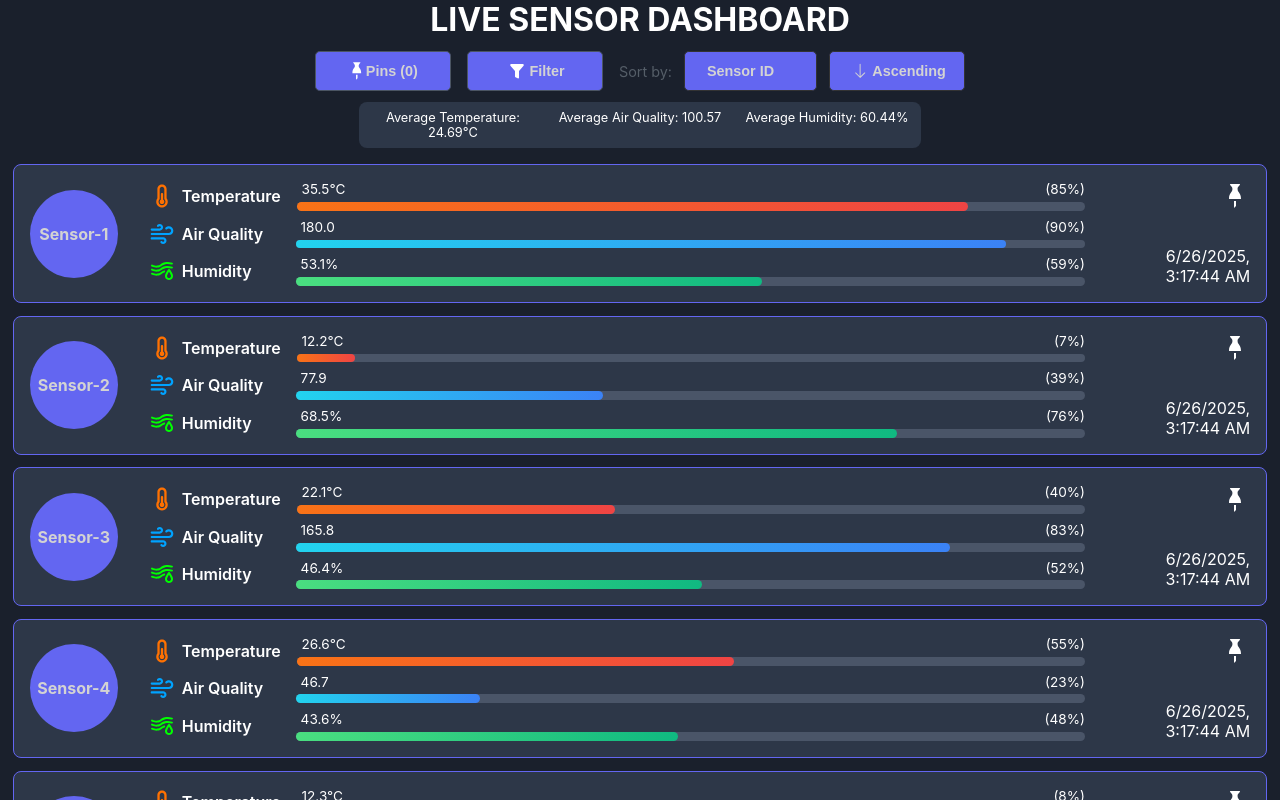
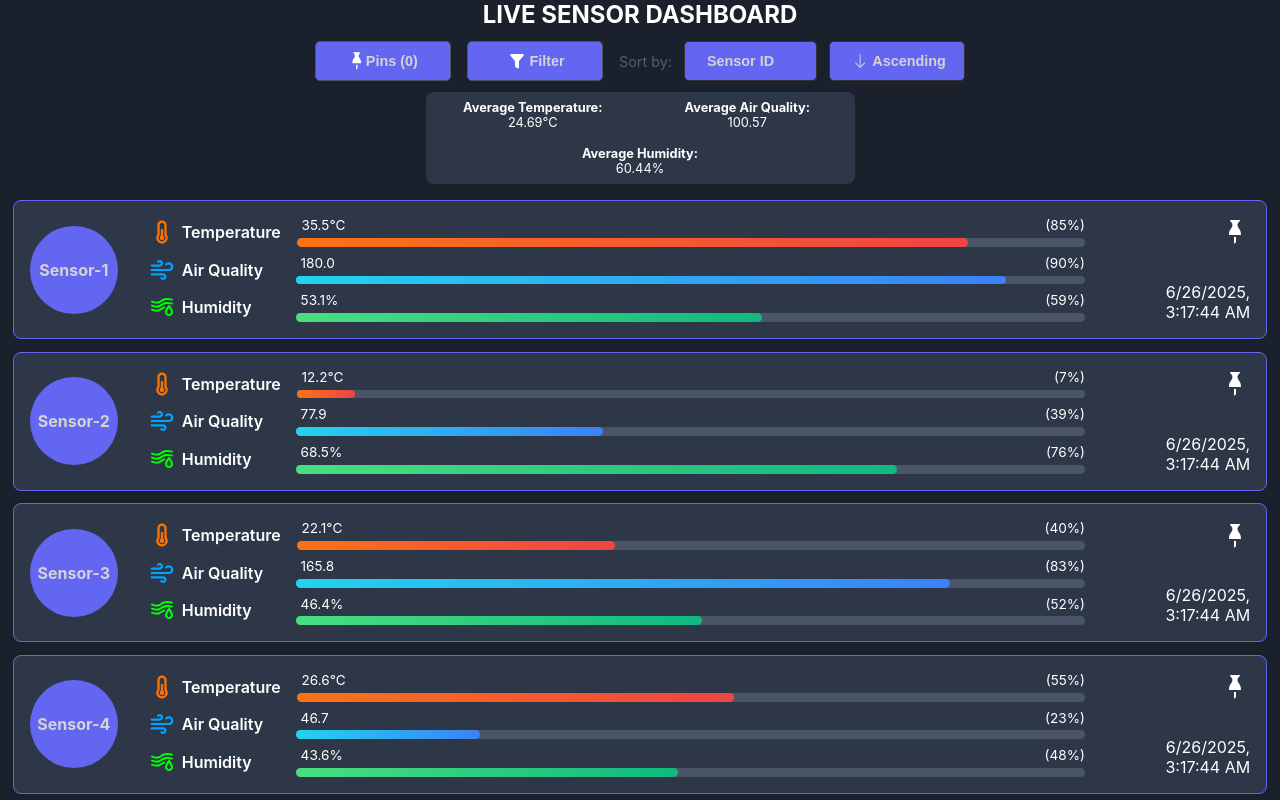
Before and after one commit to surysaroch/dashboard, a React (Vite) app: page / in a window 1280 px wide. Shown: the top 800 px of the page. Built offline with nearby package versions, Linux system fonts and the light colour scheme.

Commit message:
quick changes

```diff
--- a/src/components/Dashboard.tsx
+++ b/src/components/Dashboard.tsx
@@ -123,12 +123,12 @@ const Dashboard: React.FC = () => {
     const count = processData.length;
     const avgTemp = count ? tempSum / count : 0;
     const avgHumidity = count ? humiditySum / count : 0;
-    const avgAqi = count ? aqiSum / count : 0;
+    const avgAq = count ? aqiSum / count : 0;
 
     return {
       avgTemp,
       avgHumidity,
-      avgAqi
+      avgAq
     };
   }, [processData]);
 
@@ -148,9 +148,9 @@ const Dashboard: React.FC = () => {
             </div>
             </div>
             <div className="summary-stats">
-              <p>Average Temperature: {summary.avgTemp.toFixed(2)}°C</p>
-              <p>Average Air Quality: {summary.avgAqi.toFixed(2)}</p>
-              <p>Average Humidity: {summary.avgHumidity.toFixed(2)}%</p>
+              <p><p style={{fontWeight:'bold'}}>Average Temperature:</p> {summary.avgTemp.toFixed(2)}°C</p>
+              <p><p style={{fontWeight:'bold'}}>Average Air Quality:</p>  {summary.avgAq.toFixed(2)}</p>
+              <p><p style={{fontWeight:'bold'}}>Average Humidity:</p>   {summary.avgHumidity.toFixed(2)}%</p>
             </div>
           </div>
 
--- a/src/index.css
+++ b/src/index.css
@@ -151,6 +151,7 @@ input[type=number] {
         display: flex;
         justify-content: center;
         margin: 0;
+        font-size: 1.5rem;
 
     }
 
```
